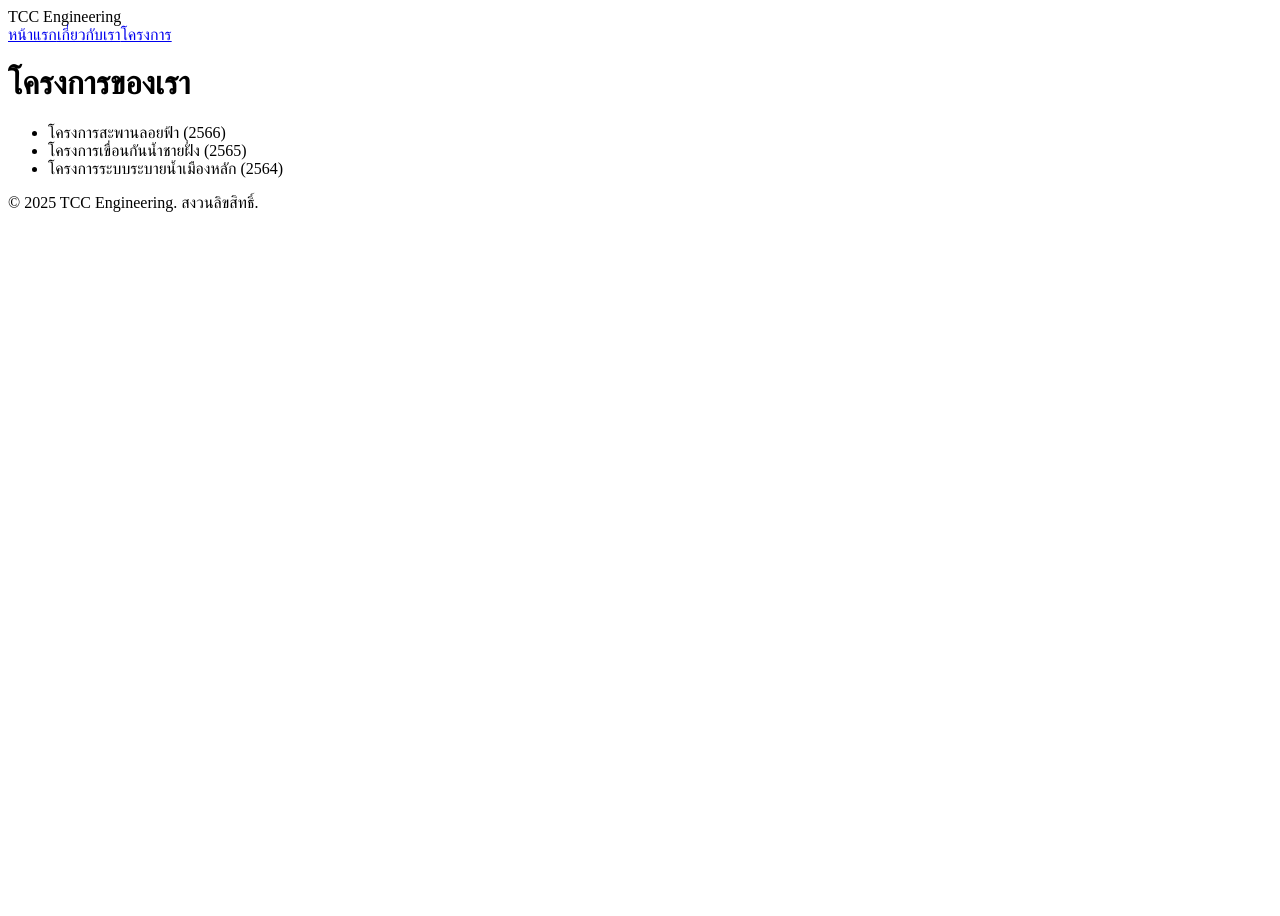
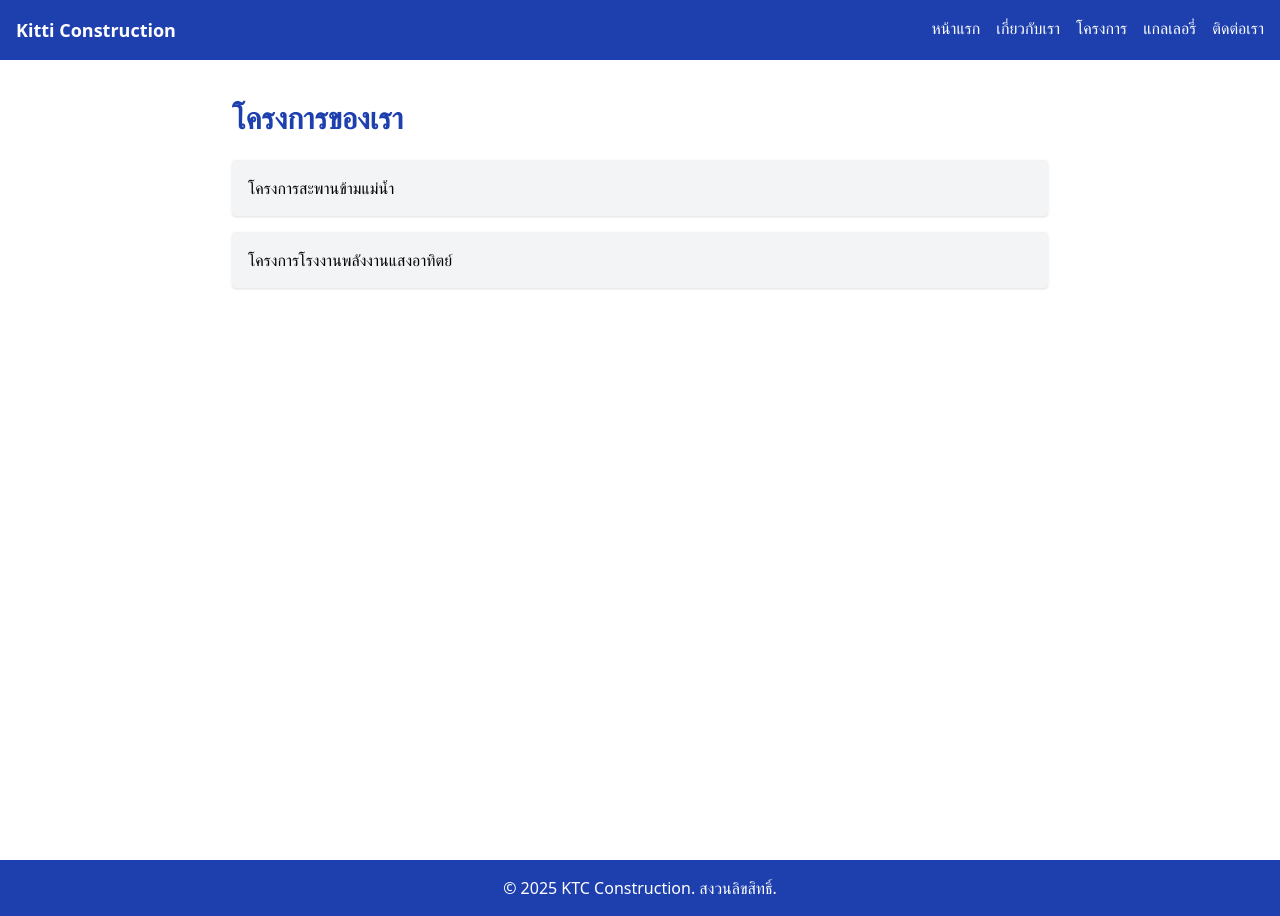
Before and after one commit to HottoDoguru36/kitti-construction-web, a Next.js app: page /projects in a window 1280 px wide. Before the commit the page ends 800 px from the top, so only its background shows below. Built offline with nearby package versions, Linux system fonts and the light colour scheme.

Commit message:
Change Tempalte and add _app.js

```diff
--- a/components/Footer.js
+++ b/components/Footer.js
@@ -1,8 +1,8 @@
 
 export default function Footer() {
   return (
-    <footer className="bg-gray-800 text-white text-center p-4 mt-10">
-      © 2025 TCC Engineering. สงวนลิขสิทธิ์.
+    <footer className="bg-blue-800 text-white text-center p-4">
+      © 2025 KTC Construction. สงวนลิขสิทธิ์.
     </footer>
   )
 }
--- a/components/Navbar.js
+++ b/components/Navbar.js
@@ -3,12 +3,14 @@ import Link from 'next/link'
 
 export default function Navbar() {
   return (
-    <nav className="bg-white shadow p-4 flex justify-between">
-      <div className="font-bold text-blue-700">TCC Engineering</div>
+    <nav className="bg-blue-800 text-white p-4 flex justify-between">
+      <div className="font-bold text-lg">Kitti Construction</div>
       <div className="space-x-4">
         <Link href="/">หน้าแรก</Link>
         <Link href="/about">เกี่ยวกับเรา</Link>
         <Link href="/projects">โครงการ</Link>
+        <Link href="/gallery">แกลเลอรี่</Link>
+        <Link href="/contact">ติดต่อเรา</Link>
       </div>
     </nav>
   )
--- a/package.json
+++ b/package.json
@@ -1,6 +1,6 @@
 
 {
-  "name": "company-site-template",
+  "name": "company-site-full",
   "version": "1.0.0",
   "private": true,
   "scripts": {
@@ -14,6 +14,5 @@
     "react": "18.2.0",
     "react-dom": "18.2.0",
     "tailwindcss": "^3.0.0"
-  },
-  "devDependencies": {}
+  }
 }
--- /dev/null
+++ b/pages/_app.js
@@ -0,0 +1,8 @@
+// pages/_app.js
+import '../styles/globals.css' // โหลด CSS หลักของ Tailwind
+
+function MyApp({ Component, pageProps }) {
+  return <Component {...pageProps} />
+}
+
+export default MyApp
--- a/pages/about.js
+++ b/pages/about.js
@@ -6,11 +6,10 @@ export default function About() {
   return (
     <>
       <Navbar />
-      <main className="max-w-3xl mx-auto p-10">
-        <h1 className="text-3xl font-semibold mb-4">เกี่ยวกับเรา</h1>
+      <main className="max-w-3xl mx-auto p-10 bg-white min-h-screen">
+        <h1 className="text-3xl font-semibold text-blue-800 mb-4">เกี่ยวกับเรา</h1>
         <p className="text-gray-700">
-          บริษัทของเราก่อตั้งขึ้นในปี 2000 โดยมุ่งเน้นให้บริการด้านวิศวกรรมและโครงสร้างพื้นฐาน
-          โดยมีทีมงานผู้เชี่ยวชาญพร้อมให้บริการในทุกโครงการ
+          รับเหมาออกเเบบบ้านเเบบมืออาชีพอย่างครบวงจร
         </p>
       </main>
       <Footer />
--- /dev/null
+++ b/pages/contact.js
@@ -0,0 +1,22 @@
+
+import Navbar from '../components/Navbar'
+import Footer from '../components/Footer'
+
+
+export default function Contact() {
+  return (
+    <>
+      <Navbar />
+      <main className="max-w-xl mx-auto p-10 bg-white min-h-screen">
+        <h1 className="text-3xl font-semibold text-blue-800 mb-4">ติดต่อเรา</h1>
+        <form className="space-y-4">
+          <input type="text" placeholder="ชื่อของคุณ" className="w-full p-2 border rounded" />
+          <input type="email" placeholder="อีเมล" className="w-full p-2 border rounded" />
+          <textarea placeholder="ข้อความ" className="w-full p-2 border rounded" rows="4" />
+          <button type="submit" className="bg-blue-800 text-white px-4 py-2 rounded">ส่งข้อความ</button>
+        </form>
+      </main>
+      <Footer />
+    </>
+  )
+}
--- /dev/null
+++ b/pages/gallery.js
@@ -0,0 +1,20 @@
+
+import Navbar from '../components/Navbar'
+import Footer from '../components/Footer'
+
+export default function Gallery() {
+  return (
+    <>
+      <Navbar />
+      <main className="p-10 bg-white min-h-screen">
+        <h1 className="text-3xl font-semibold text-blue-800 mb-6 text-center">แกลเลอรี่</h1>
+        <div className="grid grid-cols-1 sm:grid-cols-2 md:grid-cols-3 gap-4">
+          <div className="bg-gray-100 aspect-square rounded shadow">รูปภาพ 1</div>
+          <div className="bg-gray-100 aspect-square rounded shadow">รูปภาพ 2</div>
+          <div className="bg-gray-100 aspect-square rounded shadow">รูปภาพ 3</div>
+        </div>
+      </main>
+      <Footer />
+    </>
+  )
+}
--- a/pages/index.js
+++ b/pages/index.js
@@ -1,5 +1,4 @@
 
-import Image from 'next/image'
 import Navbar from '../components/Navbar'
 import Footer from '../components/Footer'
 
@@ -7,16 +6,9 @@ export default function Home() {
   return (
     <>
       <Navbar />
-      <main className="text-center p-10">
-        <h1 className="text-4xl font-bold mb-4 text-blue-800">Kitti Construction</h1>
-        <p className="text-gray-600 mb-6">
-          One Stop Service House Builder
-        </p>
-        <div className="grid grid-cols-1 md:grid-cols-3 gap-4 mt-10">
-          <Image src="/images/project1.jpg" alt="Project 1" width={400} height={300} />
-          <Image src="/images/project2.jpg" alt="Project 2" width={400} height={300} />
-          <Image src="/images/project3.jpg" alt="Project 3" width={400} height={300} />
-        </div>
+      <main className="text-center p-10 bg-white min-h-screen">
+        <h1 className="text-4xl font-bold text-blue-800 mb-4">Kitti Construction</h1>
+        <p className="text-gray-600">One Stop Service House Builder</p>
       </main>
       <Footer />
     </>
--- a/pages/projects.js
+++ b/pages/projects.js
@@ -6,13 +6,12 @@ export default function Projects() {
   return (
     <>
       <Navbar />
-      <main className="max-w-4xl mx-auto p-10">
-        <h1 className="text-3xl font-semibold mb-6">โครงการของเรา</h1>
-        <ul className="space-y-4">
-          <li className="p-4 bg-gray-100 rounded shadow">โครงการสะพานลอยฟ้า (2566)</li>
-          <li className="p-4 bg-gray-100 rounded shadow">โครงการเขื่อนกันน้ำชายฝั่ง (2565)</li>
-          <li className="p-4 bg-gray-100 rounded shadow">โครงการระบบระบายน้ำเมืองหลัก (2564)</li>
-        </ul>
+      <main className="max-w-4xl mx-auto p-10 bg-white min-h-screen">
+        <h1 className="text-3xl font-semibold text-blue-800 mb-6">โครงการของเรา</h1>
+        <div className="space-y-4">
+          <div className="p-4 bg-gray-100 rounded shadow">โครงการสะพานข้ามแม่น้ำ</div>
+          <div className="p-4 bg-gray-100 rounded shadow">โครงการโรงงานพลังงานแสงอาทิตย์</div>
+        </div>
       </main>
       <Footer />
     </>
```
Also changed, not shown: 2 other files (tests, documents, lock files or other folders).
